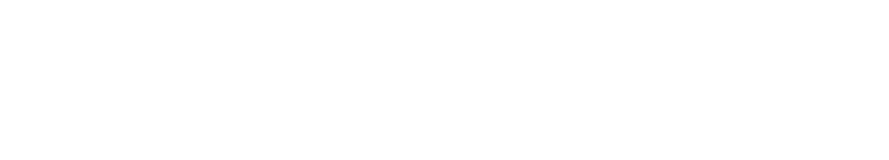
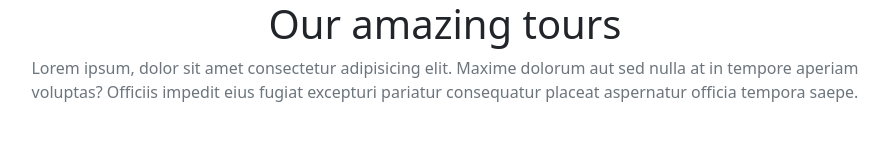
Before and after one commit to GianmarcoOrabona/bootstrap-travel-agency, a plain HTML site: page index.html in a window 1280 px wide. Shown: the whole page, without its empty margins (195-1084 px from the left). Drawn offline with nearby package versions, Linux system fonts and the light colour scheme.

Commit message:
add main info

```diff
--- a/index.html
+++ b/index.html
@@ -21,7 +21,12 @@
 
     <!-- Main -->
     <main>
-
+        <div class="container">
+            <div class="w-75 text-center mx-auto">
+                <h1>Our amazing tours</h1>
+                <p class="text-secondary">Lorem ipsum, dolor sit amet consectetur adipisicing elit. Maxime dolorum aut sed nulla at in tempore aperiam voluptas? Officiis impedit eius fugiat excepturi pariatur consequatur placeat aspernatur officia tempora saepe.</p>
+            </div>
+        </div>
     </main>
     <!-- /Main -->
 
```
